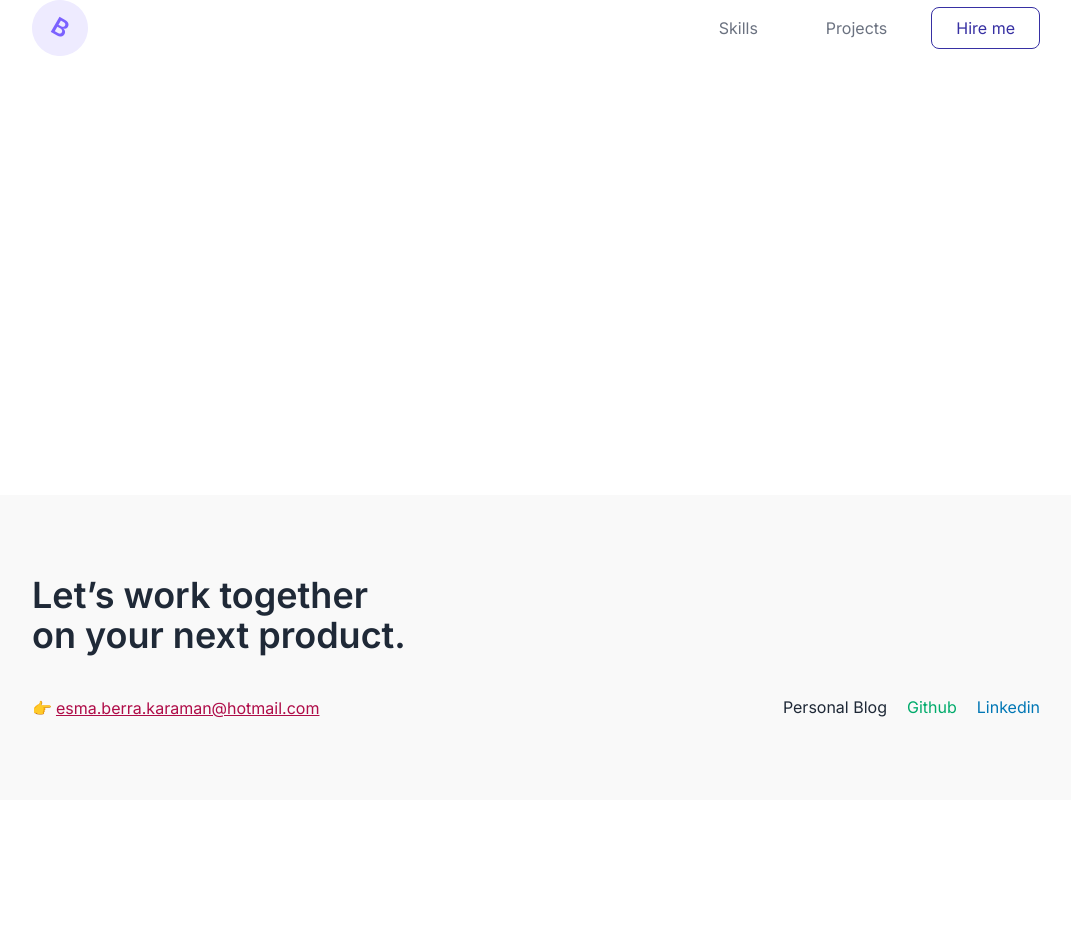
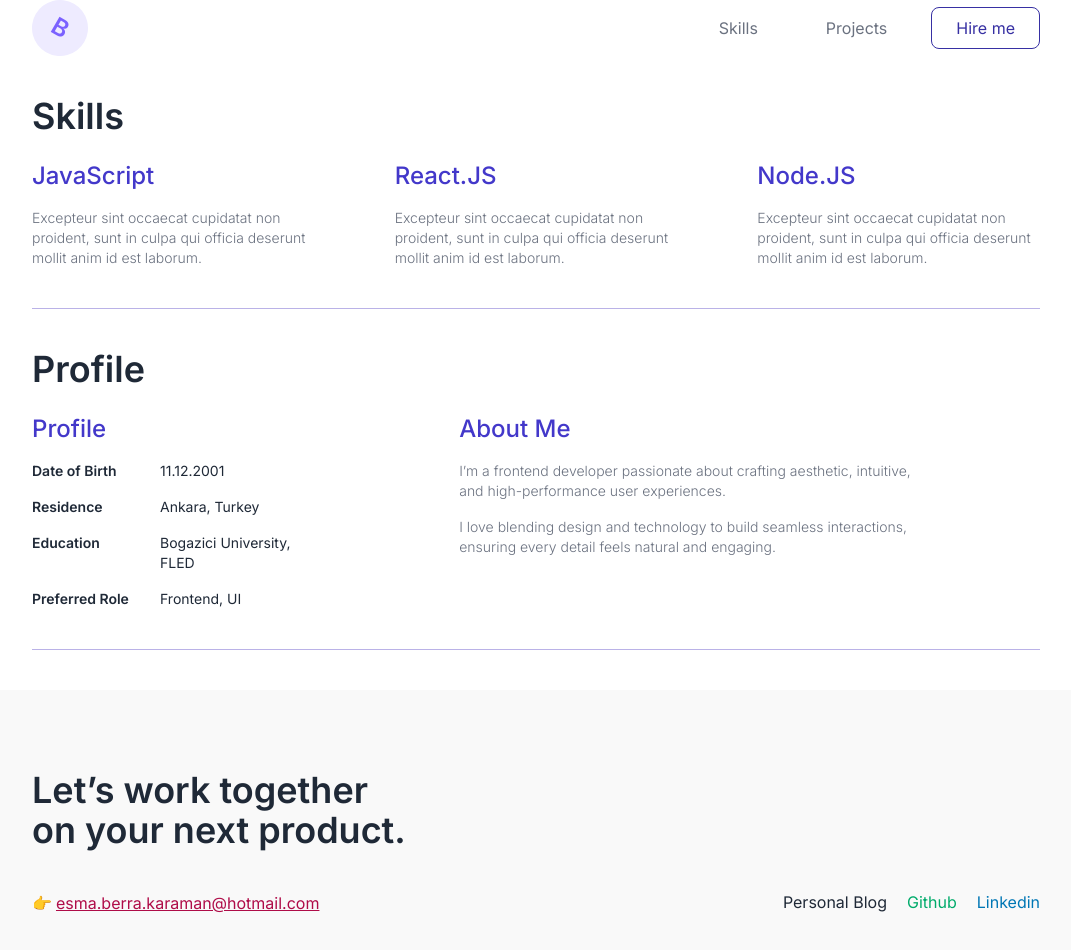
Before and after one commit to brrkrmn/s12-portfolio-challenge, a React (Vite) app: page / in a window 1280 px wide. Shown: the top 950 px of the page, without its empty margins (104-1175 px from the left). Before the commit the page ends 800 px from the top, so only its background shows below. Built offline with nearby package versions, Linux system fonts and the light colour scheme.

Commit message:
add profile section

```diff
--- a/src/App.tsx
+++ b/src/App.tsx
@@ -1,11 +1,17 @@
 import Footer from "./components/Footer/Footer"
 import Header from "./components/Header/Header"
+import Profile from "./components/Profile/Profile"
+import Skills from "./components/Skills/Skills"
 
 const App = () => {
   return (
     <div className="flex bg-bg items-center justify-start h-screen w-screen font-inter">
-      <div className="flex flex-col bg-bg items-center justify-start h-full w-full px-2 mx-auto min-w-[320px] max-w-[1024px]">
+      <div className="flex flex-col gap-10 bg-bg items-center justify-start h-full w-full px-2 mx-auto min-w-[320px] max-w-[1024px]">
         <Header />
+        <Skills />
+        <hr className="divider" />
+        <Profile />
+        <hr className="divider" />
         <Footer />
       </div>
     </div>
--- /dev/null
+++ b/src/components/Profile/Profile.tsx
@@ -0,0 +1,36 @@
+import { profile } from "./constants"
+
+const Profile = () => {
+  return (
+    <section id="profile" className="w-full flex flex-col items-center tablet:items-start justify-center gap-6">
+      <h3 className="section-title">
+        Profile
+      </h3>
+      <div className="w-full flex flex-col items-center justify-between tablet:flex-row gap-10">
+        <div className="flex flex-col gap-4 h-full items-start justify-start basis-2/5">
+          <h2 className="section-subtitle">Profile</h2>
+          {profile.details.map((item, index) => (
+            <div key={index} className="text-sm text-foreground w-full flex items-start justify-start gap-4">
+              <p className="font-semibold w-28">
+                {item.label}
+              </p>
+              <p className="text-sm w-40">
+                {item.content}
+              </p>
+            </div>
+          ))}
+        </div>
+        <div className="flex flex-col gap-4 h-full w-full tablet:max-w-full max-w-72 items-start justify-start basis-3/5">
+          <h2 className="section-subtitle">About Me</h2>
+            {profile.about.map((content, index) => (
+              <p key={index} className="section-paragraph tablet:w-[80%]">
+                {content}
+              </p>
+            ))}
+        </div>
+      </div>
+    </section>
+  )
+}
+
+export default Profile
--- /dev/null
+++ b/src/components/Profile/constants.ts
@@ -0,0 +1,24 @@
+export const profile = {
+  details: [
+    {
+      label: "Date of Birth",
+      content: "11.12.2001"
+    },
+    {
+      label: "Residence",
+      content: "Ankara, Turkey",
+    },
+    {
+      label: "Education",
+      content: "Bogazici University, FLED",
+    },
+    {
+      label: "Preferred Role",
+      content: "Frontend, UI"
+    },
+  ],
+    about: [
+    "I’m a frontend developer passionate about crafting aesthetic, intuitive, and high-performance user experiences.",
+    "I love blending design and technology to build seamless interactions, ensuring every detail feels natural and engaging."
+  ]
+}
--- /dev/null
+++ b/src/components/Profile/index.ts
@@ -0,0 +1 @@
+export * from "./Profile";
--- a/src/components/Skills/Skills.tsx
+++ b/src/components/Skills/Skills.tsx
@@ -3,14 +3,14 @@ import { skills } from "./constants"
 const Skills = () => {
   return (
     <section id="skills" className="w-full flex flex-col items-center tablet:items-start justify-center gap-6">
-      <h3 className="text-4xl text-foreground font-semibold">
+      <h3 className="section-title">
         Skills
       </h3>
       <div className="flex flex-col tablet:flex-row items-center justify-center gap-10 tablet:gap-20">
         {skills.map(skill => (
           <div className="flex flex-col items-start justify-center gap-4 w-full max-w-72 tablet:max-w-full">
-            <h2 className="text-main text-2xl font-medium">{skill.title}</h2>
-            <p className="text-foreground-secondary text-sm">{skill.description}</p>
+            <h2 className="section-subtitle">{skill.title}</h2>
+            <p className="section-paragraph">{skill.description}</p>
           </div>
         ))}
       </div>
--- a/src/index.css
+++ b/src/index.css
@@ -2,7 +2,6 @@
 @import "tailwindcss";
 
 @config "../tailwind.config.js";
-
 
 :root {
   --color-bg: #FFFFFF;
@@ -32,3 +31,19 @@
   --color-foreground-secondary: #9ca3af;
   --color-foreground-soft: #6b7280;
 }
+
+.section-title {
+  @apply text-4xl text-foreground font-semibold
+}
+
+.section-subtitle {
+  @apply text-2xl text-main font-medium
+}
+
+.section-paragraph {
+  @apply text-foreground-secondary text-sm font-light
+}
+
+.divider {
+  @apply w-full text-divider
+}
```
